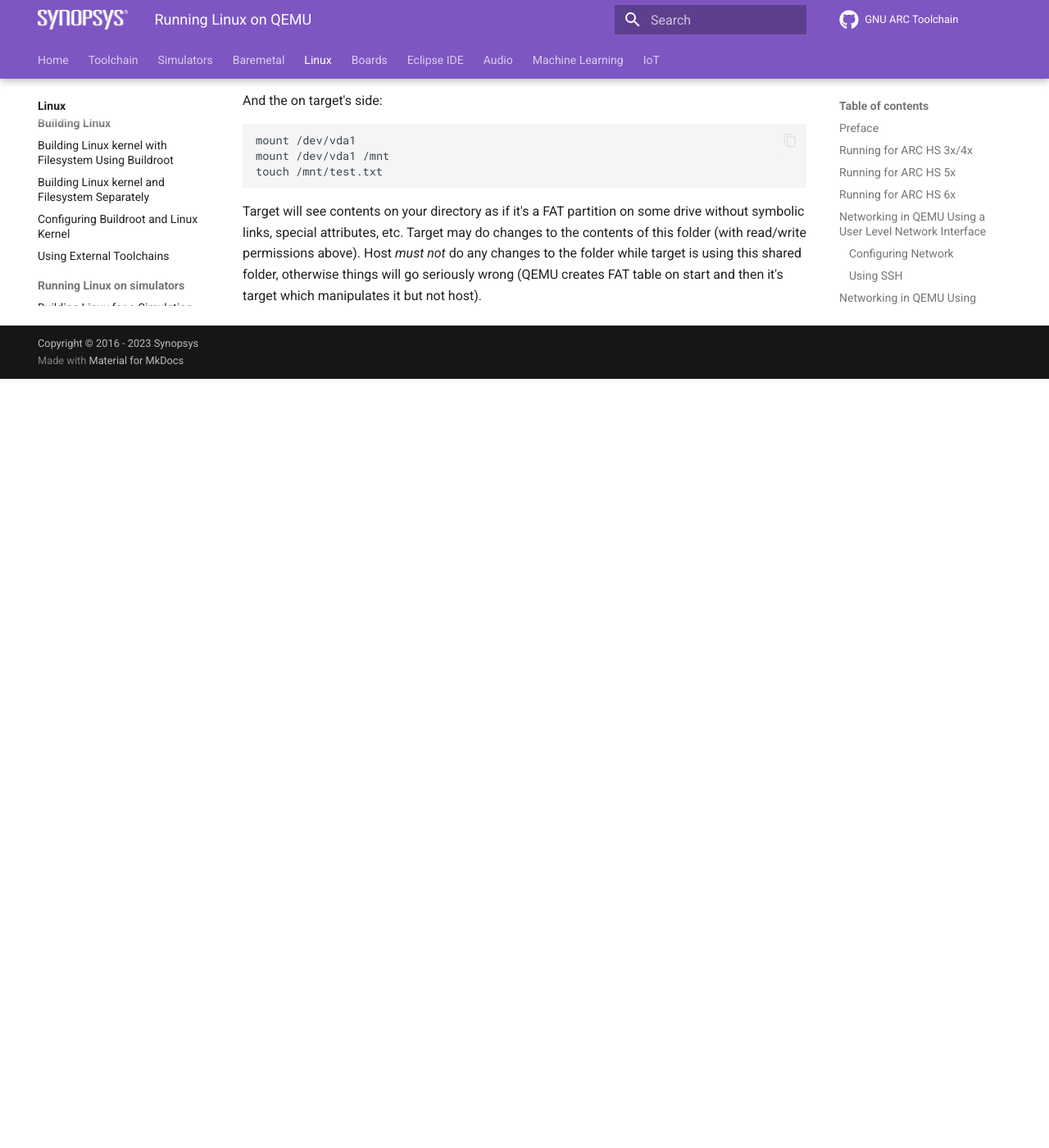
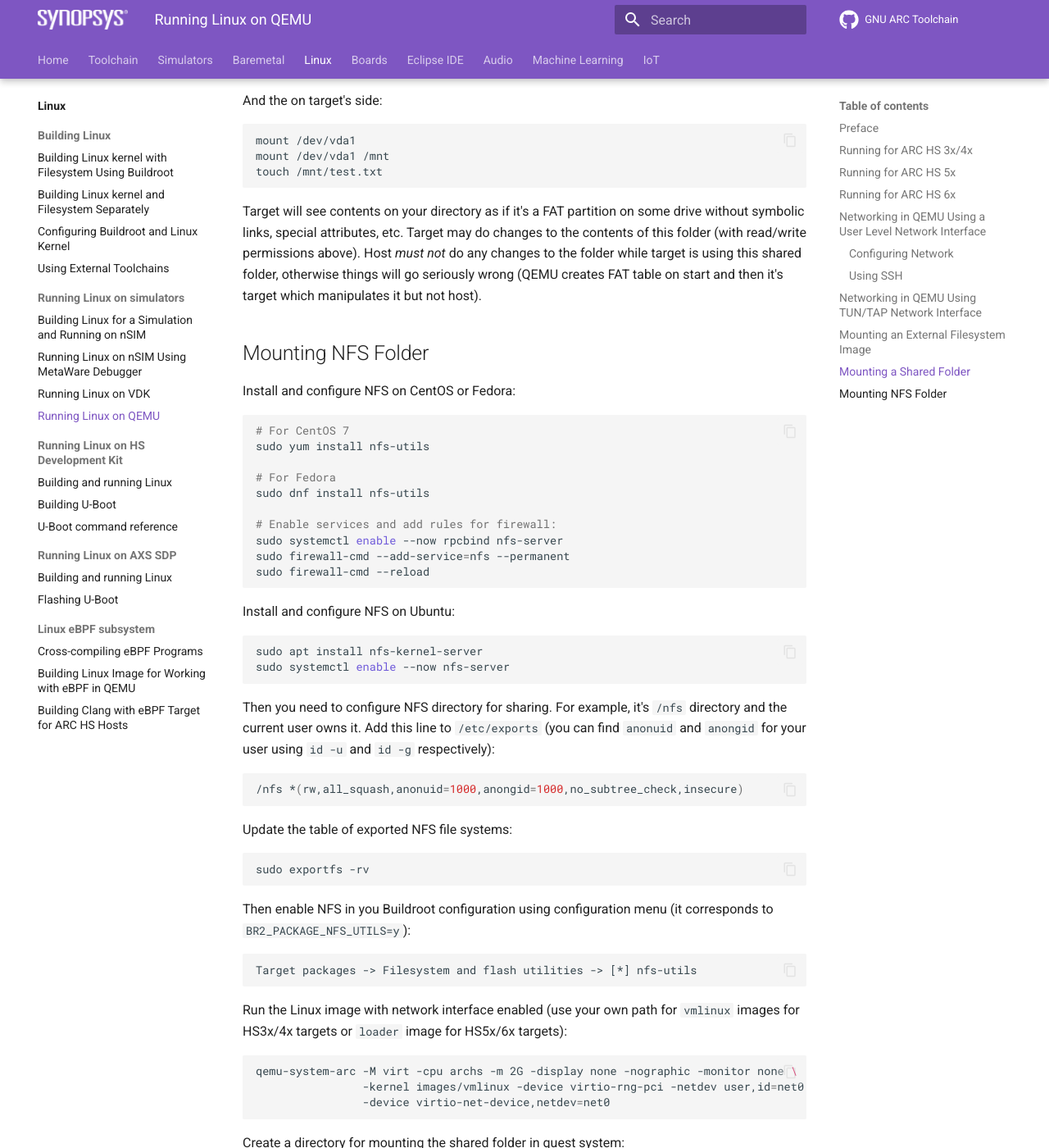
Before and after one commit to foss-for-synopsys-dwc-arc-processors/documentation, an MkDocs documentation site: the page built from docs/linux/simulators/qemu.md, in a window 1280 px wide and 1400 px high, scrolled down 4254 px. Shown: the whole window at 82% size. Built offline with MkDocs 1.6.1 and Material for MkDocs 9.7.7, drawn with Linux system fonts in a browser that asks for light colours; comment, search, counter and statistics services are not loaded; the version menu is left out; before the commit the page ends 4716 px from its top, so only the background shows below that; some of the changed text lies outside the part shown.

Commit message:
Add guide for mounging NFS folders in QEMU

````diff
--- a/docs/linux/simulators/qemu.md
+++ b/docs/linux/simulators/qemu.md
@@ -221,3 +221,85 @@
 Target may do changes to the contents of this folder (with read/write permissions above).
 Host *must not* do any changes to the folder while target is using this shared folder,
 otherwise things will go seriously wrong (QEMU creates FAT table on start and then it's target which manipulates it but not host).
+
+## Mounting NFS Folder
+
+Install and configure NFS on CentOS or Fedora:
+
+```shell
+# For CentOS 7
+sudo yum install nfs-utils
+
+# For Fedora
+sudo dnf install nfs-utils
+
+# Enable services and add rules for firewall:
+sudo systemctl enable --now rpcbind nfs-server
+sudo firewall-cmd --add-service=nfs --permanent
+sudo firewall-cmd --reload
+```
+
+Install and configure NFS on Ubuntu:
+
+```shell
+sudo apt install nfs-kernel-server
+sudo systemctl enable --now nfs-server
+```
+
+Then you need to configure NFS directory for sharing. For example,
+it's `/nfs` directory and the current user owns it. Add this line to
+`/etc/exports` (you can find `anonuid` and `anongid` for your user using `id -u`
+and `id -g` respectively):
+
+```shell
+/nfs *(rw,all_squash,anonuid=1000,anongid=1000,no_subtree_check,insecure)
+```
+
+Update the table of exported NFS file systems:
+
+```shell
+sudo exportfs -rv
+```
+
+Then enable NFS in you Buildroot configuration using configuration
+menu (it corresponds to `BR2_PACKAGE_NFS_UTILS=y`):
+
+```text
+Target packages -> Filesystem and flash utilities -> [*] nfs-utils
+```
+
+Run the Linux image with network interface enabled (use your own path
+for `vmlinux` images for HS3x/4x targets or `loader` image for HS5x/6x targets):
+
+```shell
+qemu-system-arc -M virt -cpu archs -m 2G -display none -nographic -monitor none \
+                -kernel images/vmlinux -device virtio-rng-pci -netdev user,id=net0 \
+                -device virtio-net-device,netdev=net0
+```
+
+Create a directory for mounting the shared folder in guest system:
+
+```shell
+mkdir /nfs
+```
+
+Configure the network interface in guest system:
+
+```text
+# udhcpc
+udhcpc: started, v1.36.1
+udhcpc: broadcasting discover
+udhcpc: broadcasting select for 10.0.2.15, server 10.0.2.2
+udhcpc: lease of 10.0.2.15 obtained from 10.0.2.2, lease time 86400
+deleting routers
+adding dns 10.0.2.3
+```
+
+Mount the shared folder:
+
+```text
+# mount -t nfs 10.0.2.2:/nfs /nfs -o nolock
+# ls /nfs
+arc-snps-linux-gnu-native          debug-root
+arc-snps-linux-gnu-with-cross-gdb  main.elf
+```
````
